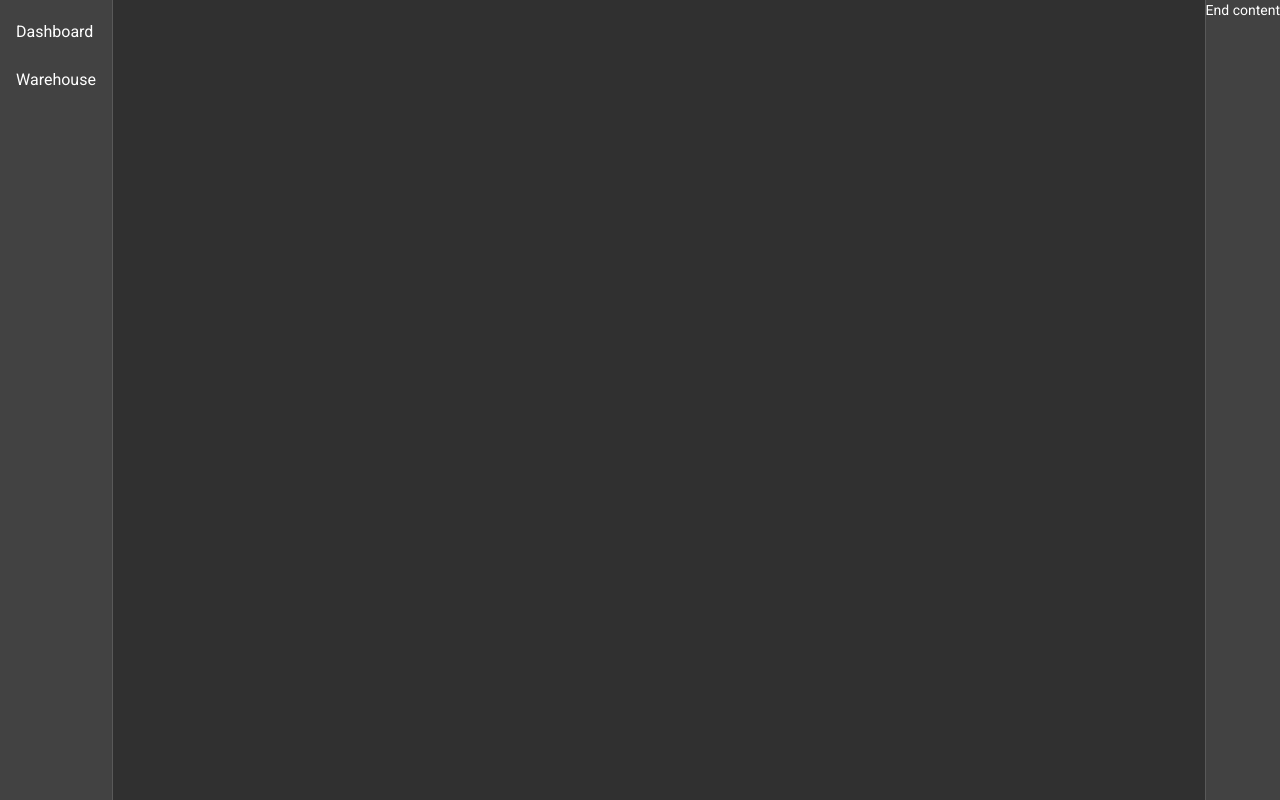
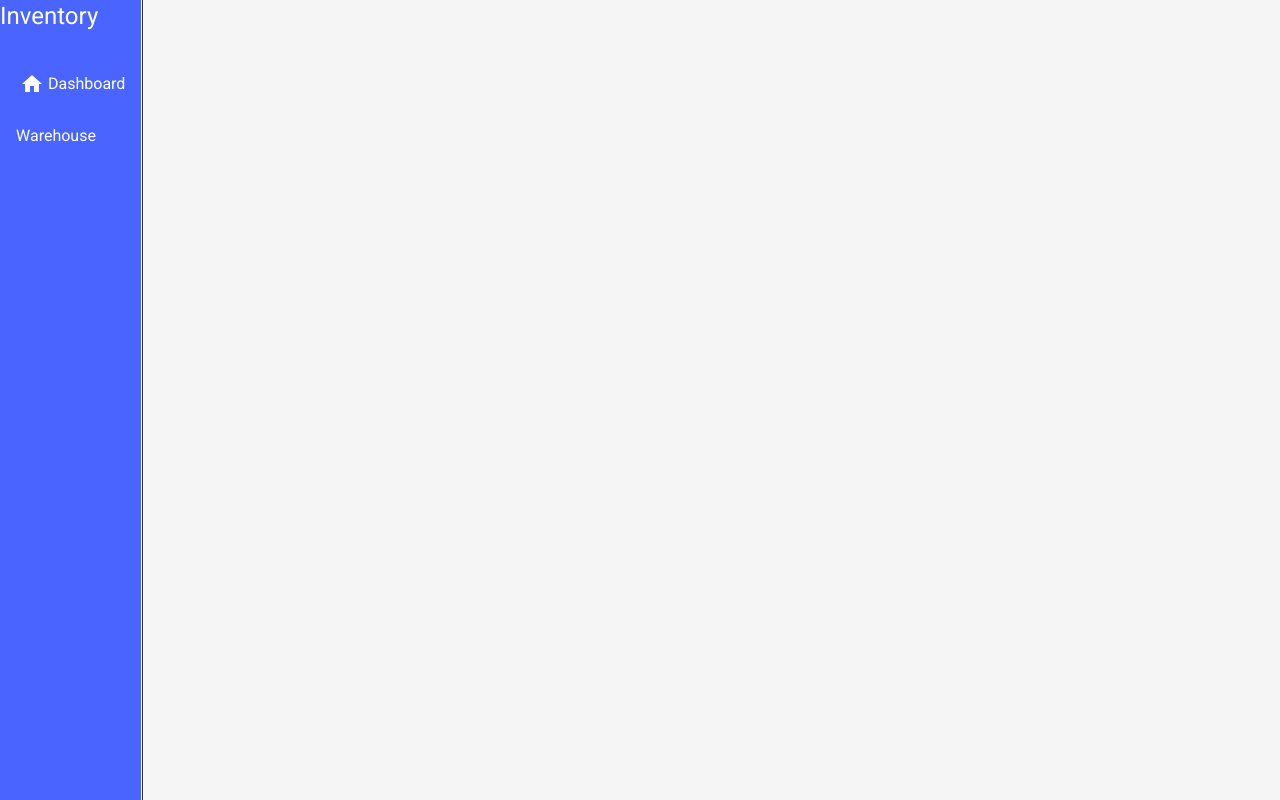
Before and after one commit to jofer86/ng-auth-starter, an Angular app: page /dashboard in a window 1280 px wide. Built offline with nearby package versions, Linux system fonts and the light colour scheme.

Commit message:
addd some styles

```diff
--- a/src/app/route/dashboard/dashboard.component.html
+++ b/src/app/route/dashboard/dashboard.component.html
@@ -1,66 +1,13 @@
 <mat-sidenav-container class="example-container">
   <mat-sidenav opened mode="side">
+    <h1>Inventory</h1>
     <mat-nav-list>
-      <a mat-list-item routerLink="home" routerLinkActive="active">Dashboard</a>
+      <a mat-list-item routerLink="home" routerLinkActive="active">
+        <mat-icon matListIcon>home</mat-icon>
+        Dashboard
+      </a>
       <a mat-list-item routerLink="warehouse" routerLinkActive="active">Warehouse</a>
     </mat-nav-list>
   </mat-sidenav>
-  <mat-sidenav opened mode="side" position="end">End content</mat-sidenav>
   <router-outlet></router-outlet>
 </mat-sidenav-container>
-
-
-
-
-  <!-- <div class="side-nav">
-    <div class="side-nav-header">
-      <div class="side-nav-header__logo">
-        x
-      </div>
-      <div class="side-nav-header__title">
-        <h1>Dashboard</h1>
-      </div>
-    </div>
-    <div class="side-nav-body">
-      <div class="side-nav-body__item">
-        <div class="side-nav-body__item__icon">
-          <fa-icon [icon]="faHome"></fa-icon>
-        </div>
-        <div class="side-nav-body__item__title">
-          <h2>Dashboard</h2>
-        </div>
-      </div>
-      <div class="side-nav-body__item">
-        <div class="side-nav-body__item__icon">
-          <fa-icon [icon]="faUser"></fa-icon>
-        </div>
-        <div class="side-nav-body__item__title">
-          <h2>Clients</h2>
-        </div>
-      </div>
-      <div class="side-nav-body__item">
-        <div class="side-nav-body__item__icon">
-          <fa-icon [icon]="faChartLine"></fa-icon>
-        </div>
-        <div class="side-nav-body__item__title">
-          <h2>Employees</h2>
-        </div>
-      </div>
-      <div class="side-nav-body__item">
-        <div class="side-nav-body__item__icon">
-          <fa-icon [icon]="faChartLine"></fa-icon>
-        </div>
-        <div class="side-nav-body__item__title">
-          <h2>Finance</h2>
-        </div>
-      </div>
-      <div class="side-nav-body__item">
-        <div class="side-nav-body__item__icon">
-          <fa-icon [icon]="faCog"></fa-icon>
-        </div>
-        <div class="side-nav-body__item__title">
-          <h2>Setting</h2>
-        </div>
-      </div>
-    </div>
-  </div> -->
--- a/src/app/route/dashboard/dashboard.component.scss
+++ b/src/app/route/dashboard/dashboard.component.scss
@@ -1,7 +1,34 @@
 // dashboard.component.scss
 // ---------------------------------
+@import '../../../styles/app-colors';
 
 app-dashboard {
   display: grid;
   height: 100%;
+
+  .mat-drawer {
+    background-color: white;
+  }
+
+  .mat-drawer-inner-container {
+    background: $blue-seven-five;
+    box-shadow: 0 8px 32px 0 rgba( 31, 38, 135, 0.37 );
+    backdrop-filter: blur( 2px );
+    -webkit-backdrop-filter: blur( 2px );
+  }
+
+  mat-sidenav-container {
+
+    mat-sidenav {
+
+      border: none;
+
+      &-content {
+        background-color: #f5f5f5;
+      }
+
+      mat-nav-list {
+      }
+    }
+  }
 }
--- /dev/null
+++ b/src/styles/_app-colors.scss
@@ -0,0 +1,50 @@
+$blue: rgb(13, 48, 255);
+$blue-seven-five: rgba(13, 48, 255, .75);
+$blue-five: rgba(13, 48, 255, .5);
+$blue-two-five: rgba(13, 48, 255, .25);
+$blue-one: rgba(13, 48, 255, .1);
+$blue-light: rgb(11, 118, 222);
+$blue-light-seven-five: rgba(11, 118, 222, .75);
+$blue-light-five: rgba(11, 118, 222, .5);
+$blue-light-two-five: rgba(11, 118, 222, .25);
+$blue-light-one: rgba(11, 118, 222, .1);
+$blue-lighter: rgb(0, 211, 245);
+$blue-lighter-seven-five: rgba(0, 211, 245, .75);
+$blue-lighter-five: rgba(0, 211, 245, .5);
+$blue-lighter-two-five: rgba(0, 211, 245, .25);
+$blue-lighter-one: rgba(0, 211, 245, .1);
+$blue-green: rgb(11, 222, 172);
+$blue-green-seven-five: rgba(11, 222, 172, .75);
+$blue-green-five: rgba(11, 222, 172, .5);
+$blue-green-two-five: rgba(11, 222, 172, .25);
+$blue-green-one: rgba(11, 222, 172, .1);
+$green: rgb(21, 222, 11);
+$green-seven-five: rgba(21, 222, 11, .75);
+$green-five: rgba(21, 222, 11, .5);
+$green-two-five: rgba(21, 222, 11, .25);
+$green-one: rgba(21, 222, 11, .1);
+$green-light: rgb(7, 250, 99);
+$green-light-seven-five: rgba(7, 250, 99, .75);
+$green-light-five: rgba(7, 250, 99, .5);
+$green-light-two-five: rgba(7, 250, 99, .25);
+$green-light-one: rgba(7, 250, 99, .1);
+$violet:rgb(171, 11, 222);
+$violet-seven-five:rgba(171, 11, 222, .75);
+$violet-five:rgba(171, 11, 222, .5);
+$violet-two-five:rgba(171, 11, 222, .25);
+$violet-one:rgba(171, 11, 222, .1);
+$violet-blue: rgb(103, 7, 250);
+$violet-blue-seven-five: rgba(103, 7, 250, .75);
+$violet-blue-five: rgba(103, 7, 250, .5);
+$violet-blue-two-five: rgba(103, 7, 250, .25);
+$violet-blue-one: rgba(103, 7, 250, .1);
+$white:rgb(249, 251, 255);
+$white-seven-five:rgba(249, 251, 255, .75);
+$white-five:rgba(249, 251, 255, .5);
+$white-two-five:rgba(249, 251, 255, .25);
+$white-one:rgba(249, 251, 255, .1);
+$black: rgb(59, 68, 75);
+$black-seven-five: rgba(59, 68, 75, .75);
+$black-five: rgba(59, 68, 75, .5);
+$black-two-five: rgba(59, 68, 75, .25);
+$black-one: rgba(59, 68, 75, .1);
```
